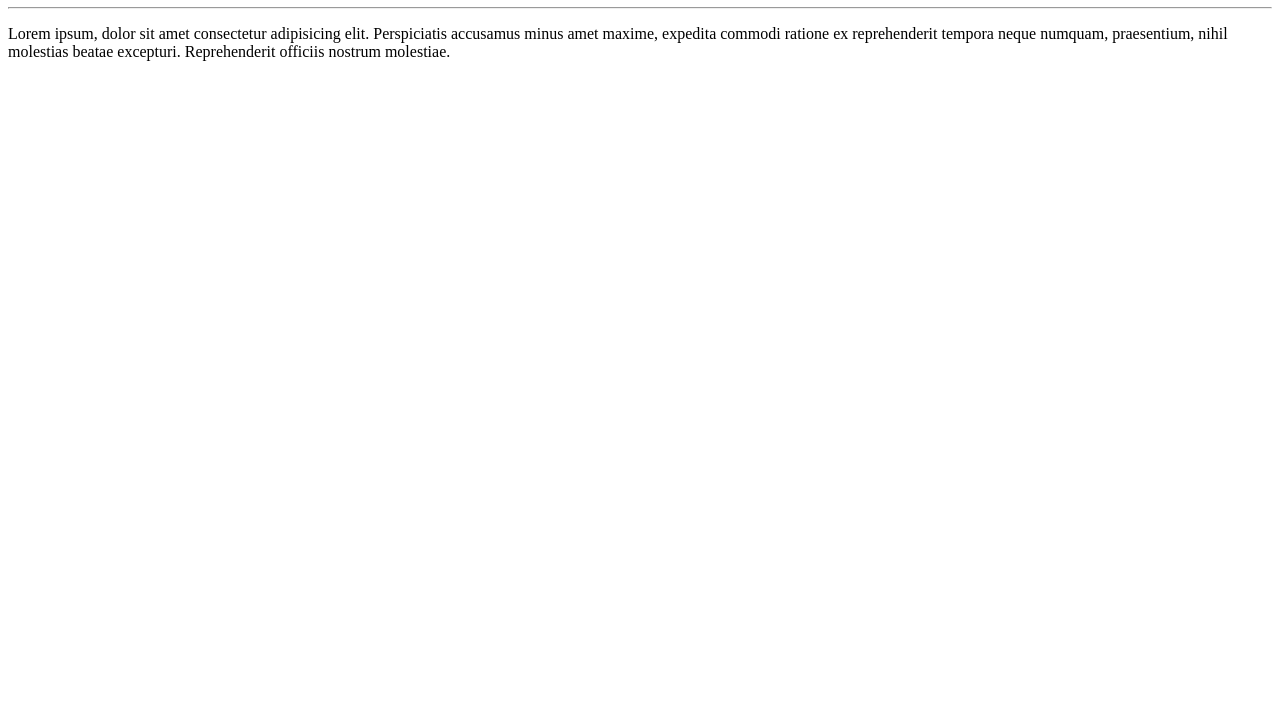
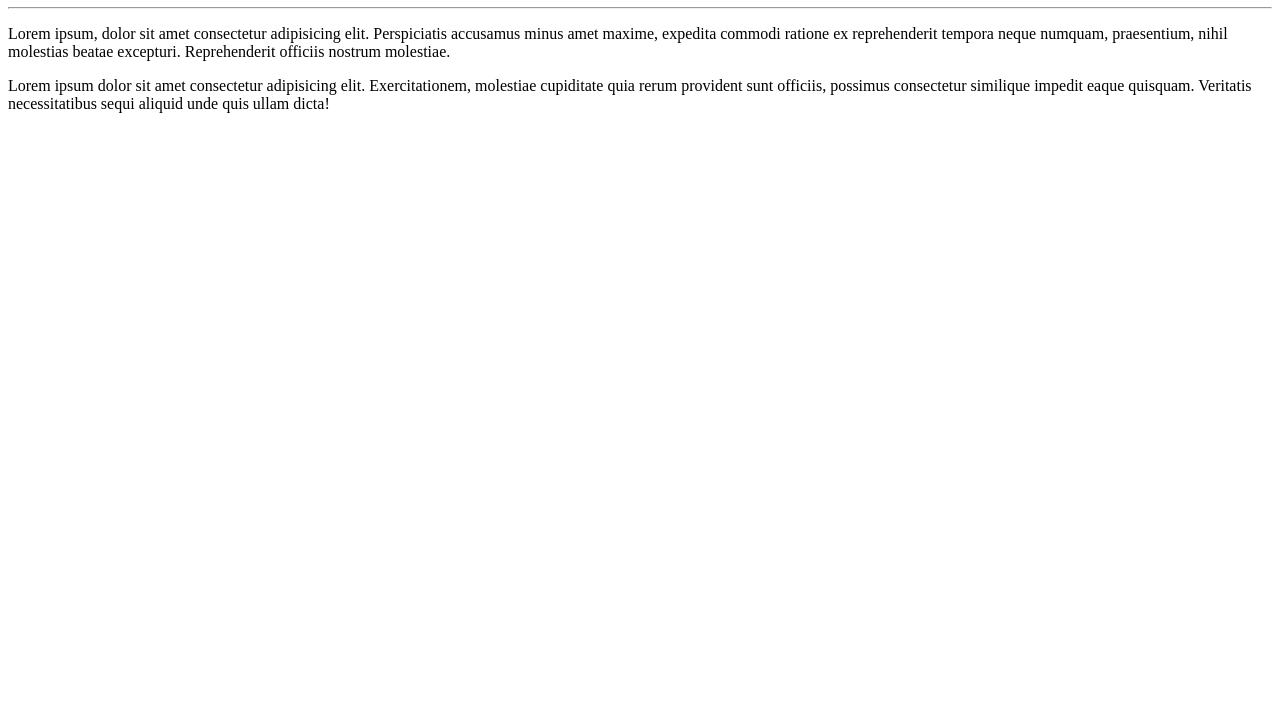
Before and after one commit to GuttoRegadas/Start-in-Dev-Project, a plain HTML site: page site-exemplo/index.html in a window 1280 px wide. Shown: the part 73-800 px from the top of the page. Drawn offline with Linux system fonts and the light colour scheme.

Commit message:
Adicionei um paragrafo

```diff
--- a/site-exemplo/index.html
+++ b/site-exemplo/index.html
@@ -10,5 +10,6 @@
     <h1>Olá me chamo Gutemberg Regadas</h1>
     <hr>
     <p>Lorem ipsum, dolor sit amet consectetur adipisicing elit. Perspiciatis accusamus minus amet maxime, expedita commodi ratione ex reprehenderit tempora neque numquam, praesentium, nihil molestias beatae excepturi. Reprehenderit officiis nostrum molestiae.</p>
+    <p>Lorem ipsum dolor sit amet consectetur adipisicing elit. Exercitationem, molestiae cupiditate quia rerum provident sunt officiis, possimus consectetur similique impedit eaque quisquam. Veritatis necessitatibus sequi aliquid unde quis ullam dicta!</p>
 </body>
 </html>
```
